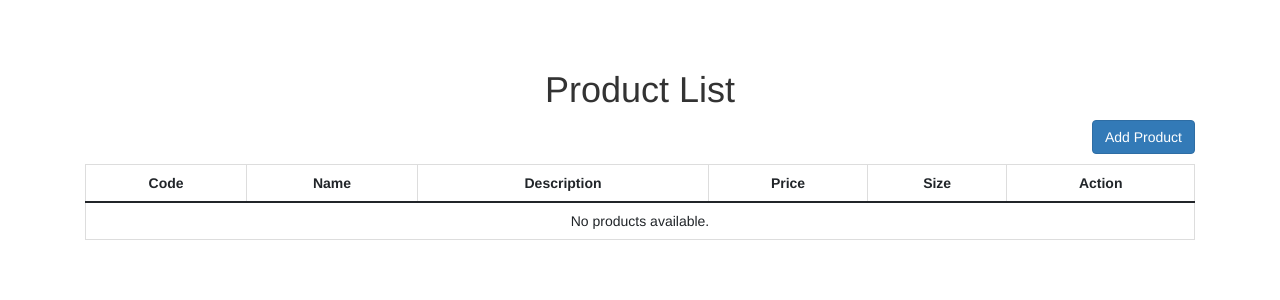
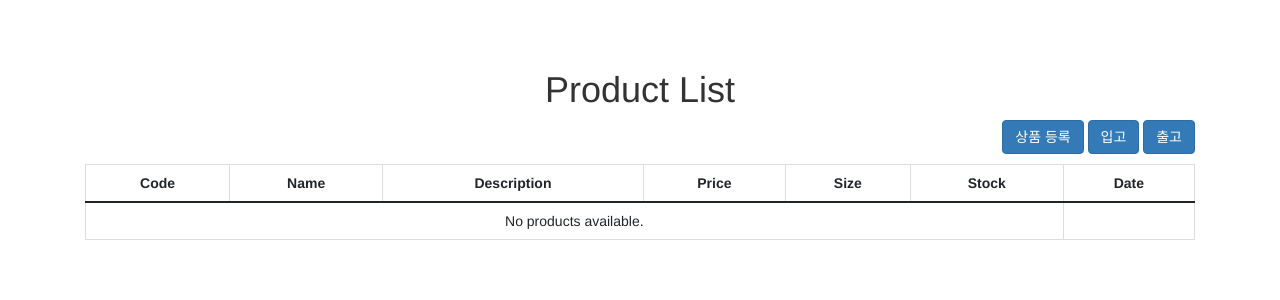
Before and after one commit to saddeveloper99/ERP, a Django app: page /product_list/ in a window 1280 px wide. Shown: the part 112-412 px from the top of the page. Run offline with Django 4.2, Linux system fonts and the light colour scheme; the visitor is signed in with stand-in values (Sample User, id 1); data that the repository does not hold is empty; parts of the project's set-up code (start-up, migrations or seed data) failed here and were passed over; some libraries are stand-ins or nearby versions.

Commit message:
inbound & outbound added

```diff
--- a/erp/config/settings.py
+++ b/erp/config/settings.py
@@ -11,6 +11,7 @@ https://docs.djangoproject.com/en/4.1/ref/settings/
 """
 
 from pathlib import Path
+from .secret_key import SECRET_KEY
 
 # Build paths inside the project like this: BASE_DIR / 'subdir'.
 BASE_DIR = Path(__file__).resolve().parent.parent
@@ -20,7 +21,7 @@ BASE_DIR = Path(__file__).resolve().parent.parent
 # See https://docs.djangoproject.com/en/4.1/howto/deployment/checklist/
 
 # SECURITY WARNING: keep the secret key used in production secret!
-SECRET_KEY = 'django-insecure-)$vtyun10!0d!htocl1$zp8*zm#83d@i(9k6w#6gkal!31n_r*'
+
 
 # SECURITY WARNING: don't run with debug turned on in production!
 DEBUG = True
@@ -107,7 +108,7 @@ AUTH_PASSWORD_VALIDATORS = [
 
 LANGUAGE_CODE = 'en-us'
 
-TIME_ZONE = 'UTC'
+TIME_ZONE = 'Asia/Seoul'
 
 USE_I18N = True
 
--- a/erp/erp/admin.py
+++ b/erp/erp/admin.py
@@ -1,5 +1,7 @@
 from django.contrib import admin
-from .models import Product
+from .models import Product, Inbound, Outbound
 # Register your models here.
 
 admin.site.register(Product)
+admin.site.register(Inbound)
+admin.site.register(Outbound)
--- a/erp/erp/urls.py
+++ b/erp/erp/urls.py
@@ -3,5 +3,7 @@ from . import views
 
 urlpatterns = [
     path('', views.home, name='home'),
-    path('product_list/', views.product_list_view, name='')
+    path('product_list/', views.product_list_view, name='product-list'),
+    path('inbound_create/', views.inbound_create, name='inbound-create'),
+    path('outbound_create/', views.outbound_create, name='outbound-create'),
 ]
--- a/erp/erp/views.py
+++ b/erp/erp/views.py
@@ -1,6 +1,7 @@
 from django.shortcuts import render, redirect
 from django.contrib.auth.decorators import login_required
 from .models import Product, Inbound, Outbound
+from decimal import Decimal
 
 
 # Create your views here.
@@ -19,23 +20,77 @@ def product_list_view(request):
             all_product = Product.objects.all()
             return render(request, 'erp/product_list.html', {'all_product': all_product})
         else:
-            return redirect('/sign-in')
+            return redirect('/login')
 
     elif request.method == 'POST':
+        user = request.user
+        code = request.POST.get('code', '')
         name = request.POST.get('name', '')
-        code = request.POST.get('code', '')
         description = request.POST.get('description', '')
         price = request.POST.get('price', '')
-        size = request.POST.get('size', '')
-        if code == '' or name == '' or size == '' or price == '' or description == '':
+        sizes = request.POST.get('size', '')
+        if code == '' or name == '' or sizes == '' or price == '':
             return render(request, 'erp/product_list.html', {'error': '빈칸을 입력해 주세요.'})
+        else:
+            product = Product.objects.create(
+                user=user,
+                code=code,
+                name=name,
+                description=description,
+                price=price,
+                size=sizes
+                )
+            product.save()
+            return redirect('/product_list')
 
-        my_product = Product.objects.create(
-            name=name,
-            code=code,
-            description=description,
-            price=price,
-            size=size
+
+# return render(request, 'erp/inbound_create.html')
+
+@login_required
+def inbound_create(request):
+    product = Product.objects.all()
+
+    if request.method == 'GET':
+        return render(request, 'erp/inbound_create.html', {'product_list':product})
+
+    elif request.method == 'POST':
+        product_code = request.POST.get('product_code')
+        inbound_quantity = request.POST.get('inbound_quantity', '')
+
+        product = Product.objects.get(code=product_code)
+
+        if inbound_quantity == '':
+            return render(request, 'erp/inbound_create.html', {'product_list':product, 'error': '수량을 입력해 주세요.'})
+
+        else:
+            Inbound.objects.create(
+                product = product,
+                inbound_quantity = inbound_quantity,
+                amount= product.price * Decimal(inbound_quantity)
             )
-        my_product.save()
-        return redirect('/product_list')
+            return redirect('/product_list')
+
+
+def outbound_create(request):
+    product = Product.objects.all()
+
+    if request.method == 'GET':
+        return render(request, 'erp/outbound_create.html', {'product_list':product})
+
+    elif request.method == 'POST':
+        product_code = request.POST.get('product_code')
+        outbound_quantity = request.POST.get('outbound_quantity', '')
+
+        product = Product.objects.get(code=product_code)
+
+        if outbound_quantity == '':
+            return render(request, 'erp/outbound_create.html', {'product_list':product, 'error': '수량을 입력해 주세요.'})
+        elif int(outbound_quantity) > int(product.quantity):
+            return render(request, 'erp/outbound_create.html', {'product_list':product, 'error': '출고 수량이 현재 재고량보다 많습니다.'})
+        else:
+            Outbound.objects.create(
+                product = product,
+                outbound_quantity = outbound_quantity,
+                amount= product.price * Decimal(outbound_quantity)
+            )
+            return redirect('/product_list')
--- a/erp/templates/erp/product_list.html
+++ b/erp/templates/erp/product_list.html
@@ -38,6 +38,10 @@
             top: 30%;
             transform: translateY(-50%);
         }
+
+        .trlines {
+            text-align: center;
+        }
     </style>
 </head>
 
@@ -49,8 +53,14 @@
                 <div class="pull-right">
                     <button type="button" style="margin-bottom: 10px;" class="btn btn-primary" id="addProductModalBtn"
                         data-toggle="modal" data-target="#addProductModal">
-                        Add Product
+                        상품 등록
                     </button>
+                    <a href="/inbound_create" type="button" style="margin-bottom: 10px;" class="btn btn-primary">
+                        입고
+                    </a>
+                    <a href="/outbound_create" type="button" style="margin-bottom: 10px;" class="btn btn-primary">
+                        출고
+                    </a>
                     <!-- <a href="" class="btn btn-primary">Add Product</a> -->
                 </div>
             </div>
@@ -65,19 +75,21 @@
                             <th>Description</th>
                             <th>Price</th>
                             <th>Size</th>
-                            <th>Action</th>
+                            <th>Stock</th>
+                            <th>Date</th>
                         </tr>
                     </thead>
                     <tbody>
                         {% for product in all_product %}
-                        <tr>
+                        <tr class="trlines">
                             <td>{{ product.code }}</td>
                             <td>{{ product.name }}</td>
                             <td>{{ product.description }}</td>
                             <td>{{ product.price }}</td>
                             <td>{{ product.size }}</td>
+                            <td>{{ product.quantity }}</td>
+                            <td>{{ product.date }}</td>
                             <td>
-                                <a href="" class="btn btn-info btn-sm">보기</a>
                                 <a href="" class="btn btn-warning btn-sm">수정</a>
                                 <a href="" class="btn btn-danger btn-sm">삭제</a>
                             </td>
@@ -133,9 +145,9 @@
                             </select>
                         </div>
                         <div class="modal-footer">
-                            <button type="submit" class="btn btn-primary">Add</button>
+                            <button type="submit" class="btn btn-primary">등록</button>
                             <button type="button" class="btn btn-secondary" id="modalCloseBtn"
-                                data-dismiss="modal">Cancel</button>
+                                data-dismiss="modal">취소</button>
                         </div>
                     </form>
                 </div>
```
Also changed, not shown: erp/accounts/models.py (+0 -8 lines), erp/erp/models.py (+31 -9 lines), erp/templates/erp/inbound_create.html (+6 -10 lines), erp/templates/erp/outbound_create.html (+7 -11 lines), erp/accounts/migrations/0001_initial.py, erp/erp/migrations/0001_initial.py, erp/erp/migrations/0002_alter_outbound_amount.py (added).
